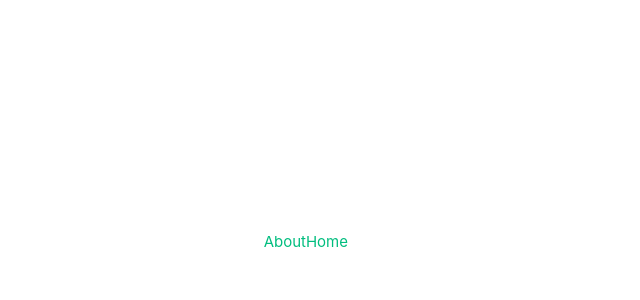
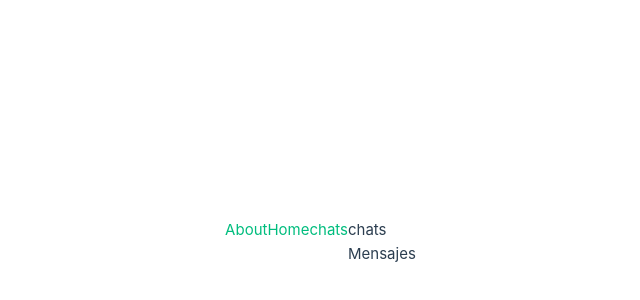
Before and after one commit to DannielNavas/vue-router, a Vue app: page /chats in a window 1280 px wide. Before the commit this address had no page. Shown: the part 158-458 px from the top of the page, without its empty margins (292-932 px from the left). Built offline with nearby package versions, Linux system fonts and the light colour scheme.

Commit message:
✨ route chats

```diff
--- a/src/App.vue
+++ b/src/App.vue
@@ -7,6 +7,7 @@
     <div>
       <router-link to="/about">About</router-link>
       <router-link to="/">Home</router-link>
+      <router-link to="/chats">chats</router-link>
     </div>
   </div>
   <router-view />
--- a/src/router/index.js
+++ b/src/router/index.js
@@ -11,7 +11,8 @@ const router = createRouter({
     {
       path: "/about",
       component: import("../views/AboutView.vue")
-    }
+    },
+    { path: "/chats", component: import("../views/Chats.vue") },
   ],
 });
 
--- /dev/null
+++ b/src/views/Chats.vue
@@ -0,0 +1,12 @@
+<script setup></script>
+
+<template>
+    <div>
+        <aside>
+            chats
+        </aside>
+        <article>
+            Mensajes
+        </article>
+    </div>
+</template>
```
